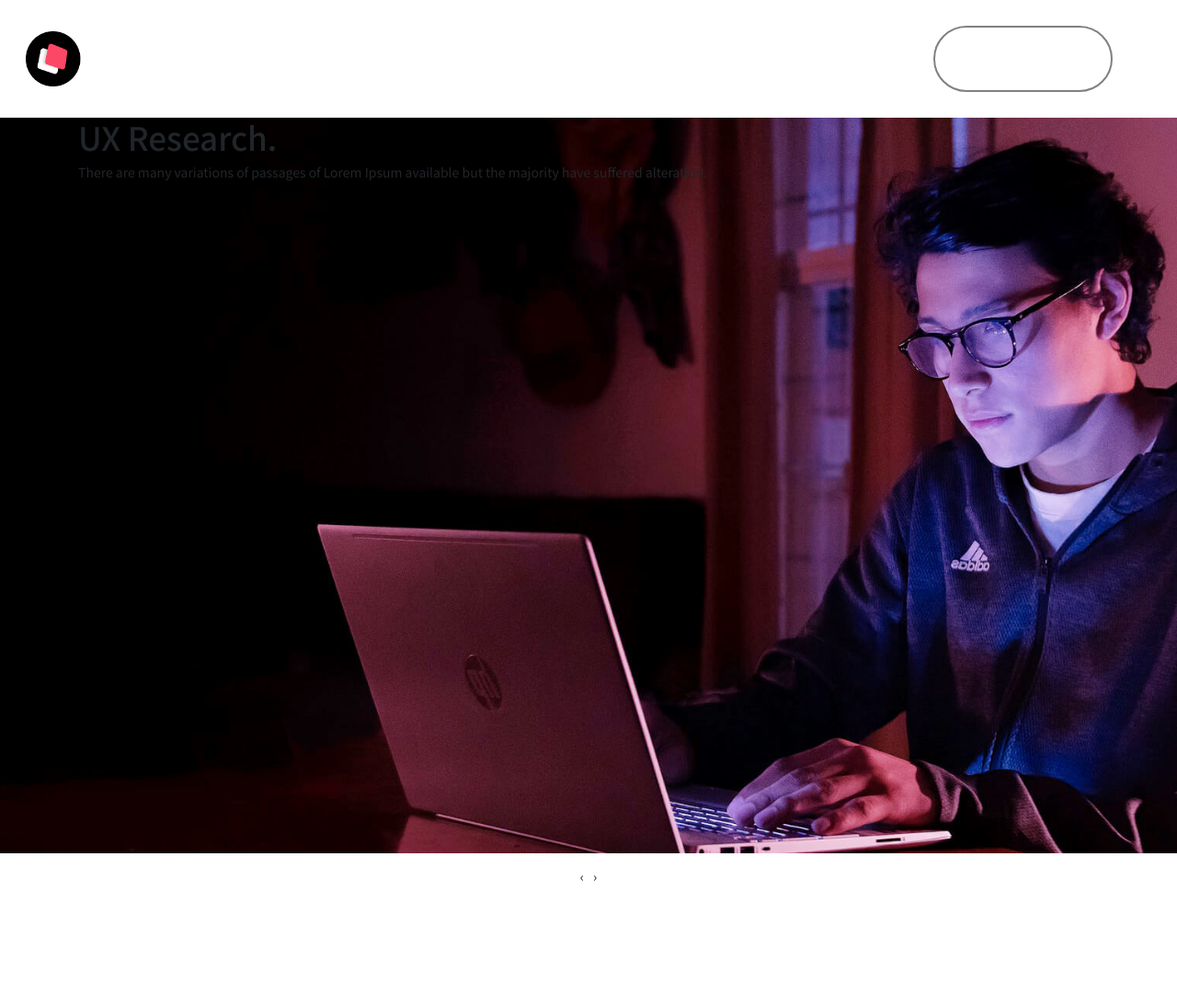
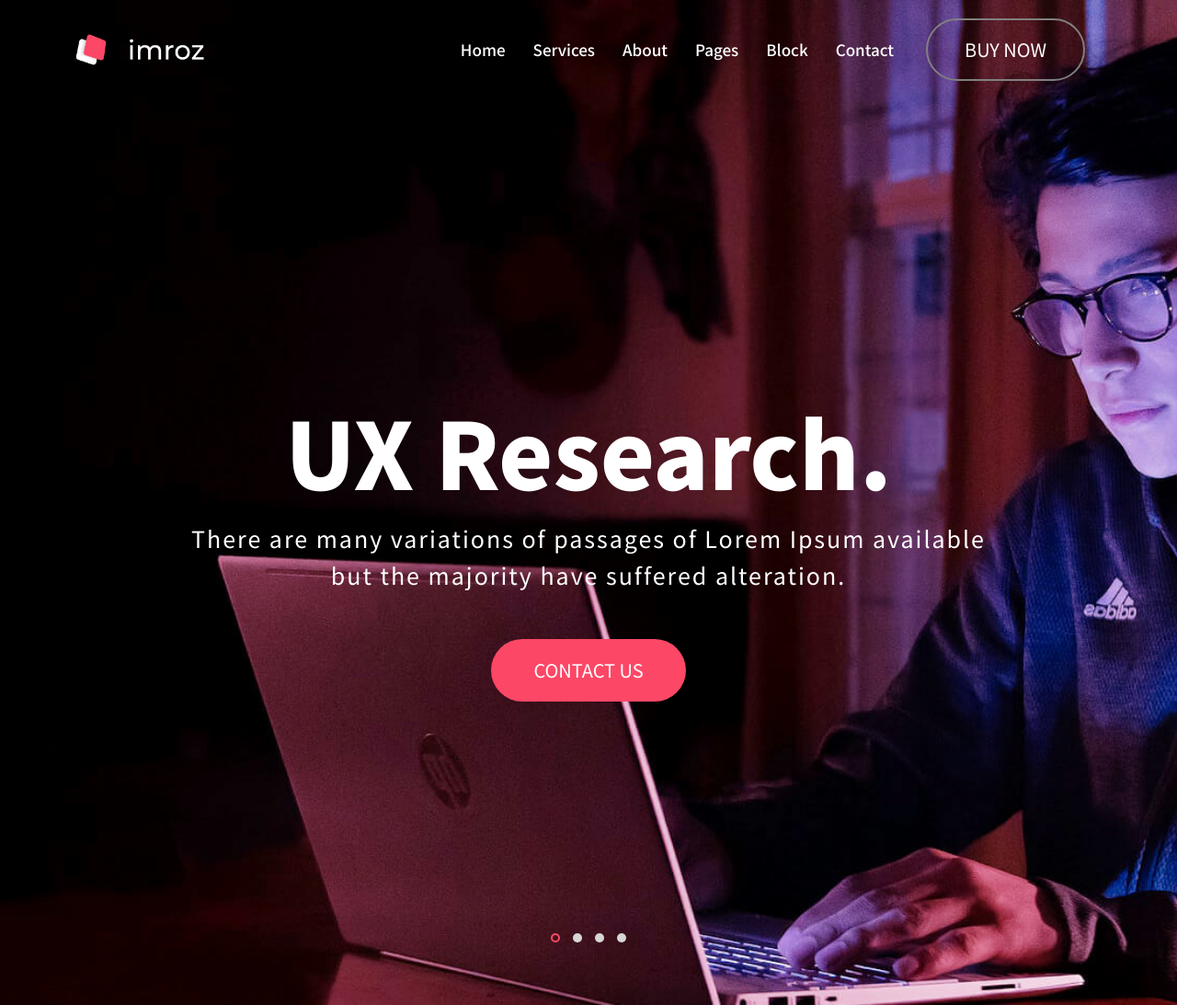
Before and after one commit to levanhoaiphong/Introstrie, a plain HTML site: page index.html in a window 1280 px wide. Shown: the whole page at 92% size. Before the commit the page ends 969 px from the top, so only its background shows below. Drawn offline with nearby package versions, Linux system fonts and the light colour scheme.

Commit message:
add_lib_owlcarousel

```diff
--- a/index.html
+++ b/index.html
@@ -68,30 +68,41 @@
     <section class="carousel">
         <div class="owl-carousel owl-theme">
             <div class="item carousel__items carousel__items--1">
-                <div class="container">
+                <div class="container carousel__items--text">
                     <h1>UX Research.</h1>
                     <p>There are many variations of passages of
                         Lorem Ipsum available but the majority have suffered alteration.
                     </p>
+                    <button class="btn">Contact Us</button>
                 </div>
             </div>
+
             <div class="item carousel__items carousel__items--2">
-                <h1>UX Research.</h1>
-                <p>There are many variations of passages of
-                    Lorem Ipsum available but the majority have suffered alteration.
-                </p>
+                <div class="container carousel__items--text">
+                    <h1>Marketing</h1>
+                    <p>There are many variations of passages of
+                        Lorem Ipsum available but the majority have suffered alteration.
+                    </p>
+                    <button class="btn">Contact Us</button>
+                </div>
             </div>
             <div class="item carousel__items carousel__items--3">
-                <h1>UX Research.</h1>
-                <p>There are many variations of passages of
-                    Lorem Ipsum available but the majority have suffered alteration.
-                </p>
+                <div class="container carousel__items--text">
+                    <h1>Development</h1>
+                    <p>There are many variations of passages of
+                        Lorem Ipsum available but the majority have suffered alteration.
+                    </p>
+                    <button class="btn">Contact Us</button>
+                </div>
             </div>
             <div class="item carousel__items carousel__items--4">
-                <h1>UX Research.</h1>
-                <p>There are many variations of passages of
-                    Lorem Ipsum available but the majority have suffered alteration.
-                </p>
+                <div class="container carousel__items--text">
+                    <h1>UX Research.</h1>
+                    <p>There are many variations of passages of
+                        Lorem Ipsum available but the majority have suffered alteration.
+                    </p>
+                    <button class="btn">Contact Us</button>
+                </div>
             </div>
         </div>
     </section>
@@ -160,8 +171,8 @@
         $('.owl-carousel').owlCarousel({
             loop: true,
             margin: 10,
-            nav: true,
-            dots: false,
+            nav: false,
+            dots: true,
             responsive: {
                 0: {
                     items: 1
--- a/scss/base/_reset.scss
+++ b/scss/base/_reset.scss
@@ -9,11 +9,11 @@ body {
     font-family: "Noto Sans JP", sans-serif;
 }
 html {
-    font-size: 87.5%;
+    font-size: 62.5%;
     @include respond(tab-land) {
-        font-size: 75%;
+        font-size: 56.25%;
     }
-    @include respond(phone) {
-        font-size: 62.5%;
+    @include respond(tab-port) {
+        font-size: 50%;
     }
 }
--- a/scss/base/_typography.scss
+++ b/scss/base/_typography.scss
@@ -0,0 +1,10 @@
+.heading-title {
+    font-size: 5rem;
+}
+.hedading-primary {
+    font-size: 2rem;
+}
+
+.heading-inner {
+    font-size: 3rem;
+}
--- a/scss/components/__carousel.scss
+++ b/scss/components/__carousel.scss
@@ -4,7 +4,38 @@
         background-size: cover;
         background-position: center;
         backface-visibility: hidden;
-        height: 800px;
+        padding: 33rem 0;
+        position: relative;
+        top: 0;
+        &--text {
+            padding-top: 10rem;
+            text-align: center;
+            color: $color-white;
+            padding-left: 0;
+            padding-right: 0;
+            h1 {
+                font-size: $font-size-2;
+                font-weight: $font-weight-4;
+                margin-bottom: 1.5rem;
+                line-height: 12rem;
+            }
+            p {
+                font-size: $font-size + 0.5rem;
+                width: 80%;
+                margin: 0 auto;
+                line-height: 4rem;
+                letter-spacing: 2px;
+            }
+            .btn {
+                @include btnClick($color-pink);
+                padding: 1.8rem 4.5rem;
+                margin-top: 5rem;
+                &:hover {
+                    background: transparent;
+                    border: 2px solid $color-pink;
+                }
+            }
+        }
         &--1 {
             background-image: url(../../img/bg-image-23.jpg);
         }
@@ -19,3 +50,17 @@
         }
     }
 }
+.owl-carousel {
+    position: relative;
+    .owl-dots {
+        position: absolute;
+        bottom: 6rem;
+        left: 50%;
+        transform: translateX(-50%);
+        .owl-dot.active span,
+        .owl-theme .owl-dots .owl-dot:hover span {
+            background: transparent;
+            border: 2px solid $color-pink;
+        }
+    }
+}
--- a/scss/helper/_mixin.scss
+++ b/scss/helper/_mixin.scss
@@ -20,3 +20,19 @@
         }
     }
 }
+
+@mixin absCenter {
+    position: absolute;
+    top: 50%;
+    left: 50%;
+    transform: translate(-50%, -50%);
+}
+
+@mixin btnClick($bg) {
+    background: $bg;
+    color: $color-white;
+    border-radius: 6rem;
+    font-size: 2rem;
+    text-transform: uppercase;
+    transition: all 0.5s;
+}
--- a/scss/helper/_variables.scss
+++ b/scss/helper/_variables.scss
@@ -11,3 +11,15 @@ $color-blue-1: #6c79fd;
 $color-pink: #fd4766;
 $color-pink-1: #dcb5bf;
 $color-pink-2: #e17288;
+
+// Set font-size
+$font-size: 2rem;
+$font-size-1: 3rem;
+$font-size-2: 10rem;
+
+// Set font-weight
+$font-weight: 400;
+$font-weight-1: 500;
+$font-weight-2: 600;
+$font-weight-3: 700;
+$font-weight-4: 900;
--- a/scss/layout/_header.scss
+++ b/scss/layout/_header.scss
@@ -1,6 +1,13 @@
 .header-navbar {
     padding: 2rem;
     background: transparent;
+    position: absolute;
+    top: 0;
+    right: 0;
+    left: 0;
+    width: auto;
+    margin: 0 5rem;
+    z-index: 500;
     &__left {
         img {
             width: 60%;
@@ -15,22 +22,24 @@
                 margin-left: 2rem;
                 a {
                     color: white !important;
+                    font-size: $font-size - 0.3rem;
+                    font-weight: $font-weight-1;
+
+                    &:hover {
+                        color: $color-pink !important;
+                    }
                 }
             }
         }
         &--button {
             button {
-                padding: 1.3rem 3.5rem;
-                border-radius: 6rem;
-                background: transparent;
+                @include btnClick(transparent);
+                padding: 1.7rem 4rem;
                 border: 2px solid gray;
-                font-size: 1.5rem;
-                text-transform: uppercase;
-                color: white;
-                transition: all 0.5s;
                 &:hover {
-                    color: white;
-                    background-color: red;
+                    color: $color-white;
+                    background-color: $color-pink;
+                    border: 2px solid $color-pink;
                 }
             }
         }
--- a/scss/main.scss
+++ b/scss/main.scss
@@ -1,6 +1,6 @@
+@import "./helper/variables";
 @import "./helper/mixin";
 @import "./base/reset";
 @import "./base/typography";
 @import "./layout/header";
-@import "./helper/variables";
 @import "./components/_carousel";
```
Also changed, not shown: css/main.css, 1 other file.
